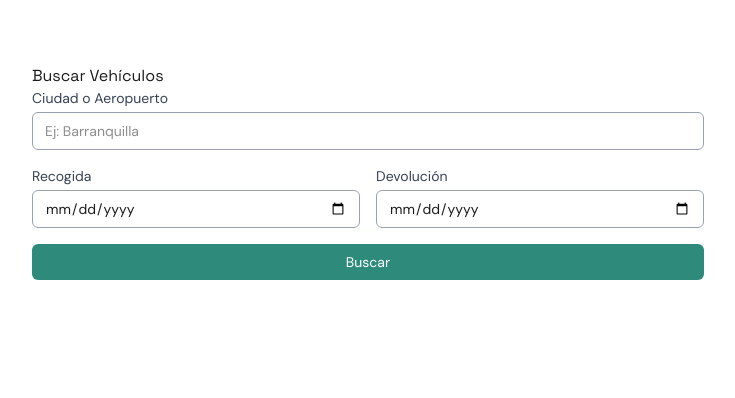
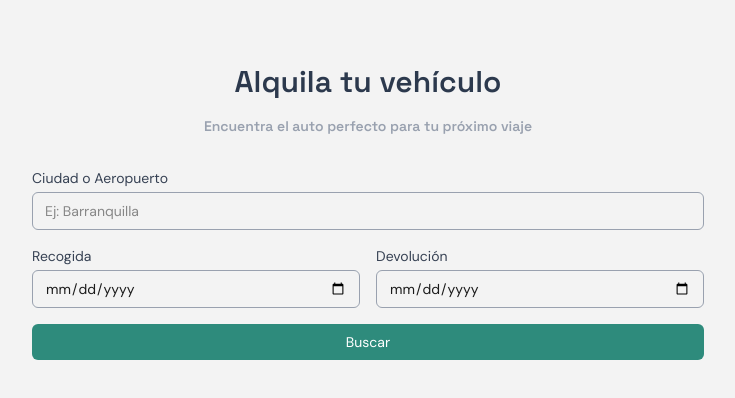
Before and after one commit to gabrielceh/rental-test, a Next.js app: page / in a window 1280 px wide. Shown: the top 398 px of the page, without its empty margins (272-1007 px from the left). Built offline with nearby package versions, Linux system fonts and the light colour scheme.

Commit message:
Componente Title, diseño de la pagina de inicio

```diff
--- a/app/globals.css
+++ b/app/globals.css
@@ -1,7 +1,7 @@
 @import "tailwindcss";
 
 :root {
-  --background: #ffffff;
+  --background: #f3f3f3;
   --foreground: #1b1b1b;
   --primary: #2E8B7C;
   --primary-hover: #175248;
--- a/app/page.tsx
+++ b/app/page.tsx
@@ -1,9 +1,18 @@
+import { Title } from '@/modules/shared/ui';
 import SearchForm from '@/modules/vehicles/presentation/components/SearchForm';
 
 export default function HomePage() {
   return (
-    <main className='w-full max-w-87.5 md:max-w-2xl mx-auto'>
-      <h1>Buscar Vehículos</h1>
+    <main className='w-full max-w-87.5 md:max-w-2xl mx-auto flex flex-col gap-8'>
+      <header className='flex flex-col gap-4'>
+        <Title as='h1' size='3xl' className='text-center'>
+          Alquila tu vehículo
+        </Title>
+
+        <Title as='h2' size='sm' color='light' className='text-center'>
+          Encuentra el auto perfecto para tu próximo viaje
+        </Title>
+      </header>
 
       <SearchForm />
     </main>
--- /dev/null
+++ b/modules/shared/ui/Title/Title.tsx
@@ -0,0 +1,53 @@
+import clsx from "clsx";
+import { ReactNode } from "react";
+import { twMerge } from "tailwind-merge";
+
+type TitleSize = "sm" | "md" | "lg" | "xl" | "2xl" | "3xl";
+type TitleColor = 'primary' | 'secondary' | 'light';
+type HeadingTag = 'h1' | 'h2' | 'h3' | 'h4' | 'h5' | 'h6';
+
+interface TitleBrandProps {
+  as?: HeadingTag;
+  children: ReactNode;
+  className?: string;
+  size?: TitleSize;
+  color?: TitleColor;
+}
+
+export function Title({
+  children,
+  className,
+  size = 'md',
+  color = 'secondary',
+  as: Component = 'h2',
+}: TitleBrandProps) {
+  return (
+    <Component
+      className={twMerge(
+        clsx(
+          'font-semibold',
+          sizeClasses[size],
+          titleColorClasses[color],
+          className,
+        ),
+      )}
+    >
+      {children}
+    </Component>
+  );
+}
+
+const sizeClasses = {
+  sm: 'text-sm md:text-sm',
+  md: 'text-sm md:text-base',
+  lg: 'text-base md:text-lg',
+  xl: 'text-lg md:text-xl',
+  '2xl': 'text-xl md:text-2xl',
+  '3xl': 'text-2xl md:text-3xl',
+};
+
+const titleColorClasses = {
+  primary: 'text-primary',
+  secondary: 'text-secondary',
+  light: 'text-gray-400',
+};
--- a/modules/shared/ui/index.ts
+++ b/modules/shared/ui/index.ts
@@ -1 +1,3 @@
+export * from './Button/Button';
 export * from './Input/Input';
+export * from './Title/Title';
--- a/modules/vehicles/presentation/components/SearchForm.tsx
+++ b/modules/vehicles/presentation/components/SearchForm.tsx
@@ -2,9 +2,8 @@
 
 import { useState } from 'react';
 
-import { Input } from '@/modules/shared/ui';
+import { Input, Button } from '@/modules/shared/ui';
 import { useRouter } from 'next/navigation';
-import { Button } from '@/modules/shared/ui/Button/Button';
 
 const initialForm = {
   location: '',
@@ -14,17 +13,14 @@ const initialForm = {
 
 export default function SearchForm() {
   const [form, setForm] = useState(initialForm);
-  const [location, setLocation] = useState('');
-  const [pickup, setPickup] = useState('');
-  const [returnDate, setReturnDate] = useState('');
 
   const router = useRouter();
 
   const onSearch = () => {
     console.log('Searching for vehicles...');
-    console.log('Location:', location);
-    console.log('Pickup:', pickup);
-    console.log('Return date:', returnDate);
+    console.log('Location:', form.location);
+    console.log('Pickup:', form.pickup);
+    console.log('Return date:', form.returnDate);
 
     router.push('/results');
   };
--- a/package.json
+++ b/package.json
@@ -12,7 +12,8 @@
     "clsx": "2.1.1",
     "next": "16.2.3",
     "react": "19.2.4",
-    "react-dom": "19.2.4"
+    "react-dom": "19.2.4",
+    "tailwind-merge": "3.5.0"
   },
   "devDependencies": {
     "@tailwindcss/postcss": "^4",
```
Also changed, not shown: 1 other file (tests, documents, lock files or other folders).
